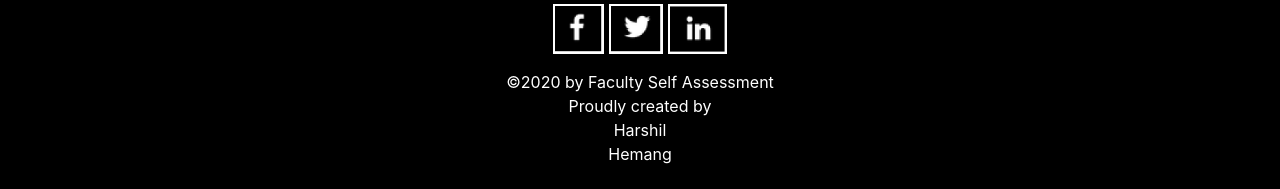
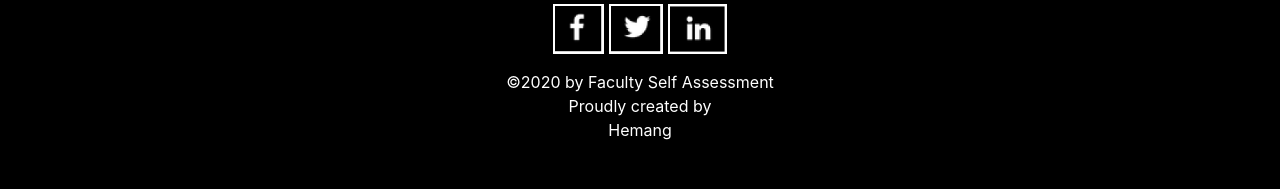
Before and after one commit to Hemang14/Hemang14.github.io, a plain HTML site: page Faculty Self Assessment/index.html in a window 1280 px wide. Shown: the part 1447-1636 px from the top of the page. After the commit the page ends 1615 px from the top, so only its background shows below. Drawn offline with nearby package versions, Linux system fonts and the light colour scheme.

Commit message:
Update index.html

```diff
--- a/Faculty Self Assessment/index.html
+++ b/Faculty Self Assessment/index.html
@@ -29,7 +29,7 @@
         <a href="https://twitter.com/bmsconnectplus?lang=en"><img src="twitter-logo.png" alt="#twitter" height="50px" style="border:2px solid white">
         <a href="https://www.linkedin.com/company/bmsce-official/"><img src="linkedin-logo.png" alt="#linkedin" height="50px" style="border:2px solid white"></a>
       </p>
-      <p>©2020 by Faculty Self Assessment<br>Proudly created by<br>Harshil<br>Hemang</p>
+      <p>©2020 by Faculty Self Assessment<br>Proudly created by<br>Hemang</p>
     </div>
   </body>
 </html>
```
